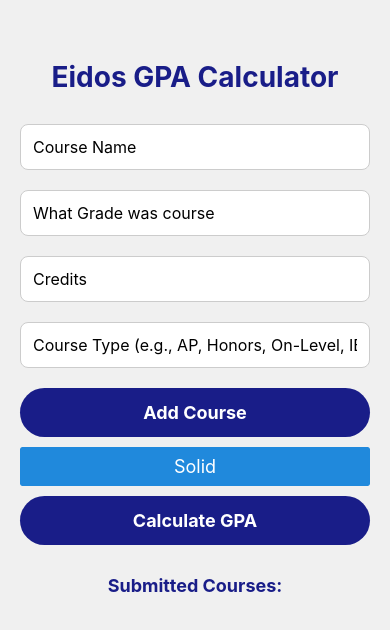
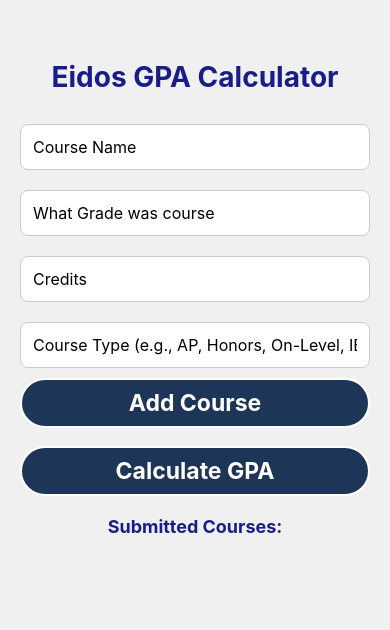
Before and after one commit to Narain-Singaram/eidos, a React Native app in the folder eidosProject/: screen / in a window 390 px wide. Shown: the top 630 px of the page. Built offline with nearby package versions, Linux system fonts and the light colour scheme.

Commit message:
fdsafasf

```diff
--- a/eidosProject/App.js
+++ b/eidosProject/App.js
@@ -1,5 +1,5 @@
 import React, { useState } from 'react';
-import { Button } from '@rneui/themed';
+import { Button, Icon  } from '@rneui/themed';
 import { StatusBar } from 'expo-status-bar';
 import { StyleSheet, Text, View, TextInput, TouchableOpacity, ScrollView, FlatList } from 'react-native';
 
@@ -77,13 +77,33 @@ export default function App() {
         onChangeText={(text) => setCourseType(text)}
       />
       {error ? <Text style={styles.error}>{error}</Text> : null}
-      <TouchableOpacity style={styles.button} onPress={addCourse}>
-        <Text style={styles.buttonText}>Add Course</Text>
-      </TouchableOpacity>
-      <Button title="Solid" />
-      <TouchableOpacity style={styles.button} onPress={calculateGPA}>
-        <Text style={styles.buttonText}>Calculate GPA</Text>
-      </TouchableOpacity>
+      <Button
+        title="Add Course"
+        onPress={addCourse}
+        buttonStyle={{
+          backgroundColor: '#1d3557',
+          borderWidth: 2,
+          borderColor: 'white',
+          borderRadius: 30,
+        }}
+        titleStyle={{ fontWeight: 'bold', fontSize: 23 }}
+        containerStyle={{
+        }}
+      />
+      <br></br>
+      <Button
+        title="Calculate GPA"
+        onPress={calculateGPA}
+        buttonStyle={{
+          backgroundColor: '#1d3557',
+          borderWidth: 2,
+          borderColor: 'white',
+          borderRadius: 30,
+        }}
+        titleStyle={{ fontWeight: 'bold', fontSize: 23 }}
+        containerStyle={{
+        }}
+      />
       {gpa > 0 ? <Text style={styles.result}>Your GPA: {gpa}</Text> : null}
       <Text style={styles.subtitle}>Submitted Courses:</Text>
       <FlatList
```
